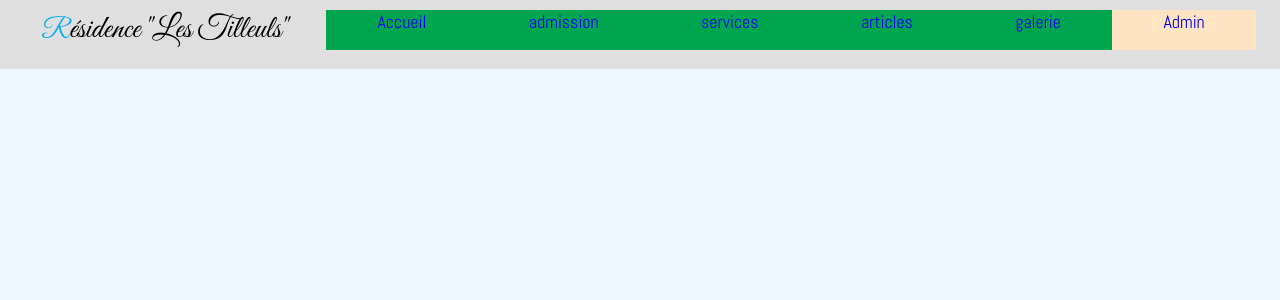
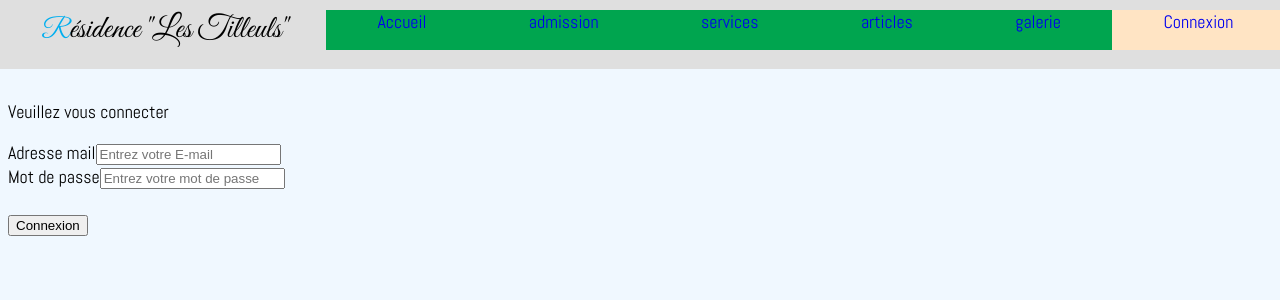
Before and after one commit to GuillaumeLeroy34/Application_web_vue_firebase, a Vue app: page /connexion-admin in a window 1280 px wide. Shown: the top 300 px of the page. Built offline with nearby package versions, Linux system fonts and the light colour scheme; no server answers.

Commit message:
fix du v-if non fonctionnel, rajout de la router-view dans le projet

```diff
--- a/src/App.vue
+++ b/src/App.vue
@@ -11,7 +11,7 @@ import BarreNav from './components/BarreNav.vue';
   <div class="barreNav"><BarreNav></BarreNav></div>
 
   <div class="routerview">
-      <!-- <router-view></router-view> -->
+      <router-view></router-view>
   </div>
 </template>
 
@@ -20,9 +20,7 @@ import BarreNav from './components/BarreNav.vue';
 
 .barreNav{
   top: 0;
-
   overflow-y: "hidden";
-  height: 100%;
   width: 100%;
   position: fixed;
   margin-top: 10px;
--- a/src/assets/main.css
+++ b/src/assets/main.css
@@ -40,6 +40,7 @@ h1 {
 
 .text-box {
     padding-left: 15px;
+
     border-radius: 5px;
     background-color: #7357c7;
     padding: 2px;
@@ -56,7 +57,7 @@ img {
 }
 
 .navRouters>li {
-     display: flex;
+     float: left;
     flex-direction: column;
     justify-content: center;
 
--- a/src/components/BarreNav.vue
+++ b/src/components/BarreNav.vue
@@ -1,5 +1,4 @@
 <script>
-import { getIsAdmin  } from "../router/index"
 import { ref } from "vue"
 
 
@@ -14,7 +13,7 @@ import { ref } from "vue"
             <router-link to="/services">services</router-link>
             <router-link to="/articles">articles</router-link>
             <router-link to="/galerie">galerie</router-link>
-            <router-link to="/connexion-admin" v-if="this.$isAdmin">Admin</router-link>
+            <router-link to="/connexion-admin">Connexion</router-link>
     </nav>
 </template>
 
--- a/src/components/InterfaceConnexion.vue
+++ b/src/components/InterfaceConnexion.vue
@@ -16,9 +16,9 @@ let isLoggedIn = ref(false);
 let auth = getAuth();
 onAuthStateChanged(auth, (webUser) => {
     if (webUser) {
-        isLoggedIn = true;
+        isLoggedIn.value = true;
     } else {
-        isLoggedIn = false;
+        isLoggedIn.value = false;
     }
 })
 
@@ -29,7 +29,7 @@ function login() { // we also renamed this method
             const user = userCredential.user;
             //console.log('Connexion avec succès');
             //console.log(userCredential);
-            router.push('/articles');
+            router.push('/connexion-admin');
         })
         .catch(error => {
             switch (error.code) {
@@ -57,19 +57,20 @@ function logout() {
 
 //& DEBUG
 
-           function afficherIsLoggedIn(){
+function afficherIsLoggedIn() {
     console.log(`${isLoggedIn}`)
 }
 </script>
 
 <template>
-            <button @click="afficherIsLoggedIn">afficher isLoggedIn</button>
     <form @submit.prevent="login">
         <!-- Email input -->
+        <div v-if="!isLoggedIn">
             <div class="form-outline mb-4">
                 <p class="title">Veuillez vous connecter</p>
                 <label class="form-label" for="form2Example1">Adresse mail</label>
-            <input type="email" id="form2Example1" class="form-control" placeholder="Entrez votre E-mail" v-model="email" />
+                <input type="email" id="form2Example1" class="form-control" placeholder="Entrez votre E-mail"
+                    v-model="email" />
             </div>
 
             <!-- Password input -->
@@ -78,12 +79,13 @@ function logout() {
                 <input type="password" id="form2Example2" class="form-control" placeholder="Entrez votre mot de passe"
                     v-model="password" />
             </div>
+
         <p class="errorMsg" v-if="errMsg">{{ errMsg }}</p><br>
 
         <!-- Submit button -->
         <button type="submit" id="button-auth" class="btn btn-primary btn-block mb-4">Connexion</button>
-
-        <div v-show="isLoggedIn.valueOf()">
+    </div>
+        <div v-else>
             <button @click="logout">se déconnecter</button>
 
         </div>
--- a/src/views/Galerie.vue
+++ b/src/views/Galerie.vue
@@ -46,7 +46,7 @@ onBeforeMount(() => {
   <div>
     <img v-for="(img, index) of   listeImages  " v-bind:src="img" alt="" style="width: 250px; height: 251px; object-fit:
       fill;"
-      :style="colors[index % 4]">
+      :style="colors[index % 5]">
   </div>
 </template>
 
```
Lines whose indentation alone changed are shown as unchanged.
